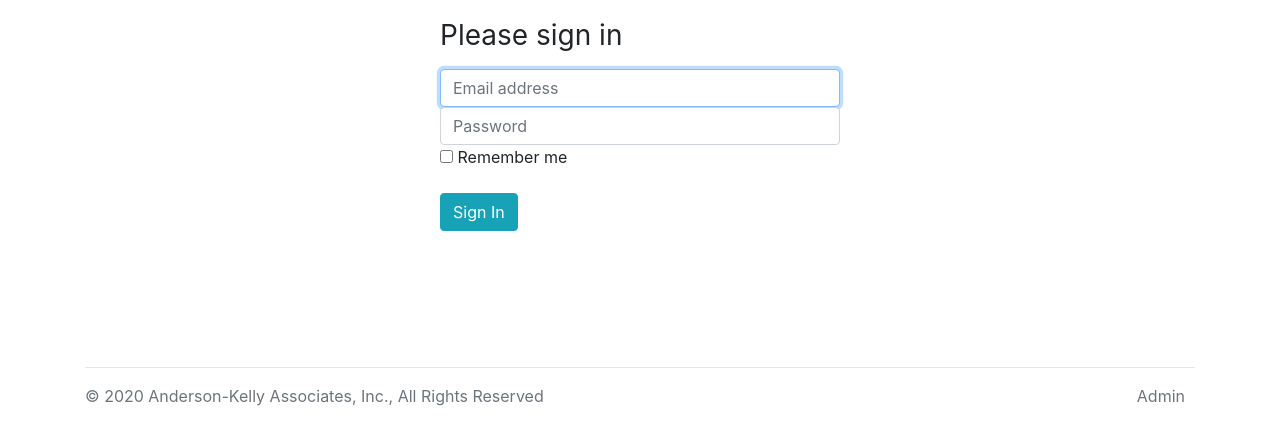
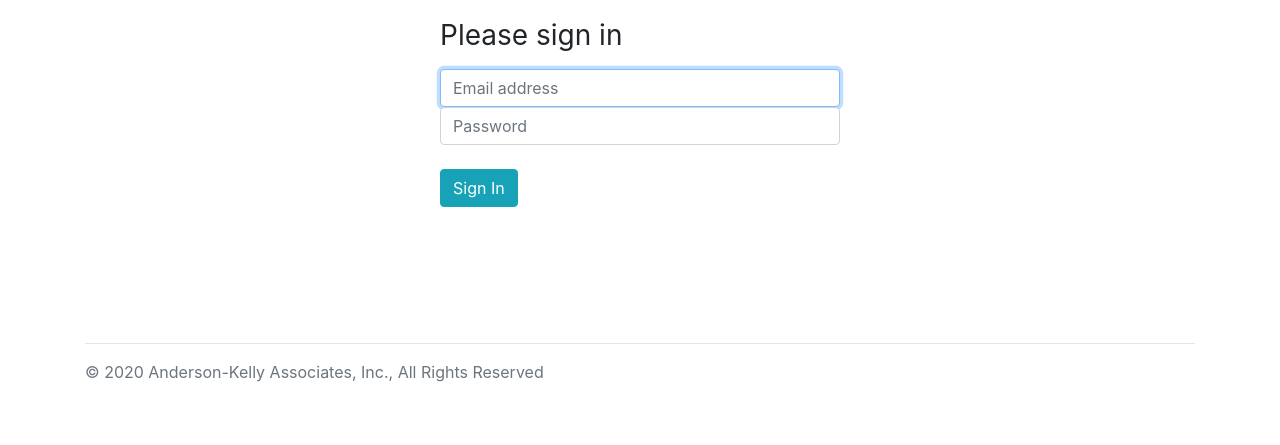
Before and after one commit to drproteus/akdemo, a Django app: page /login in a window 1280 px wide. Shown: the part 101-546 px from the top of the page. Run offline with Django 3.2, Linux system fonts and the light colour scheme; some libraries are stand-ins or nearby versions.

Commit message:
checkpoint

```diff
--- a/public/templates/public/base.html
+++ b/public/templates/public/base.html
@@ -201,9 +201,16 @@
     <footer class="footer mt-auto py-3">
         <div class="container">
             <hr>
-            <span class="text-muted">© {% now 'Y' %} Anderson-Kelly Associates, Inc., All Rights Reserved</span>
-            <!-- <a href="/login" class="float-right">Client Login</a> -->
-            <a href="/admin" class="float-right text-muted" style="margin-right: 10px;">Admin</a>
+            <div class="row">
+                <div class="col-md-6">
+                    <span class="text-muted">© {% now 'Y' %} Anderson-Kelly Associates, Inc., All Rights Reserved</span>
+                </div>
+                {% if is_authenticated %}
+                <div class="col-md-6" style="text-align: right">
+                    <a href="/admin" class="float-right text-muted" style="margin-right: 10px;">Admin</a>
+                </div>
+                {% endif %}
+            </div>
         </div>
     </footer>
 </body>
--- a/public/templates/public/login.html
+++ b/public/templates/public/login.html
@@ -15,11 +15,14 @@ margin: auto;
     <input type="email" id="inputEmail" name="inputEmail" class="form-control" placeholder="Email address" required autofocus>
     <label for="inputPassword" class="sr-only">Password</label>
     <input type="password" id="inputPassword" name="inputPassword" class="form-control" placeholder="Password" required>
+    <!--
     <div class="checkbox mb-3">
         <label>
             <input type="checkbox" value="remember-me" name="rememberMe"> Remember me
         </label>
     </div>
+    -->
+    <br>
     <button class="btn btn-info">Sign In</button>
 </form>
 {% endblock %}
```
